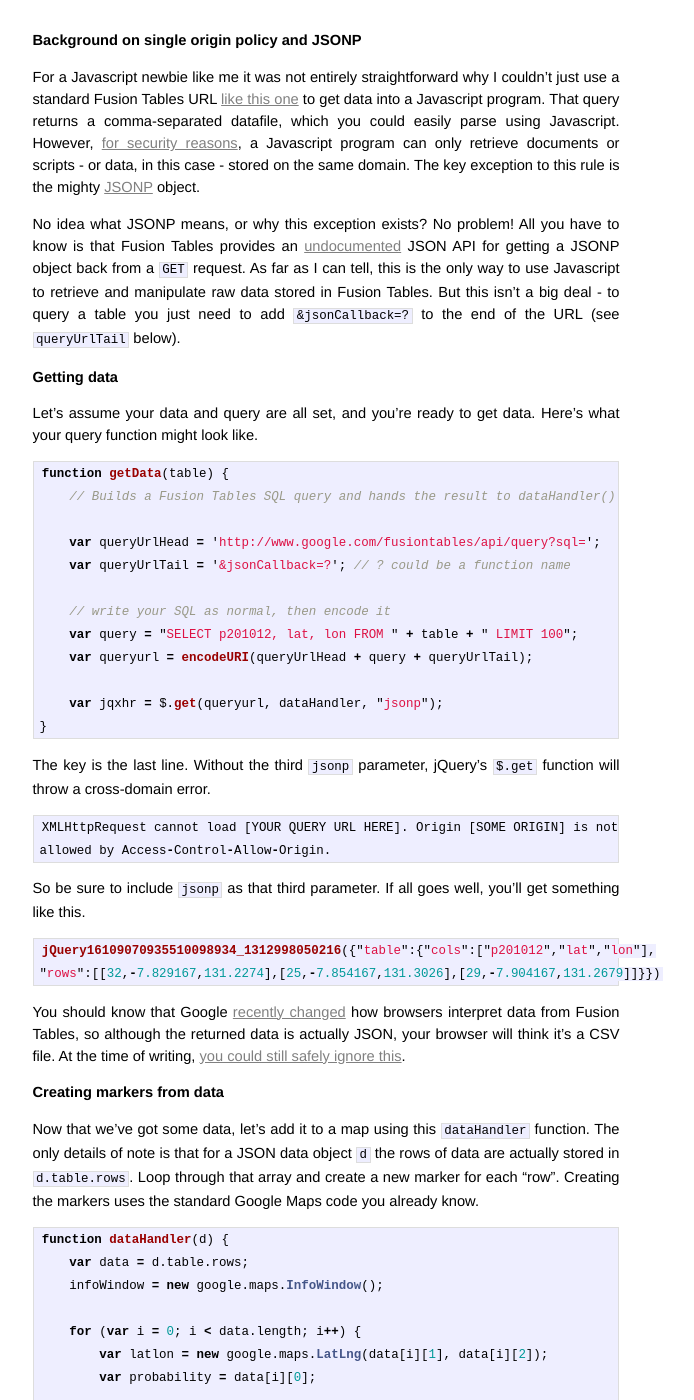
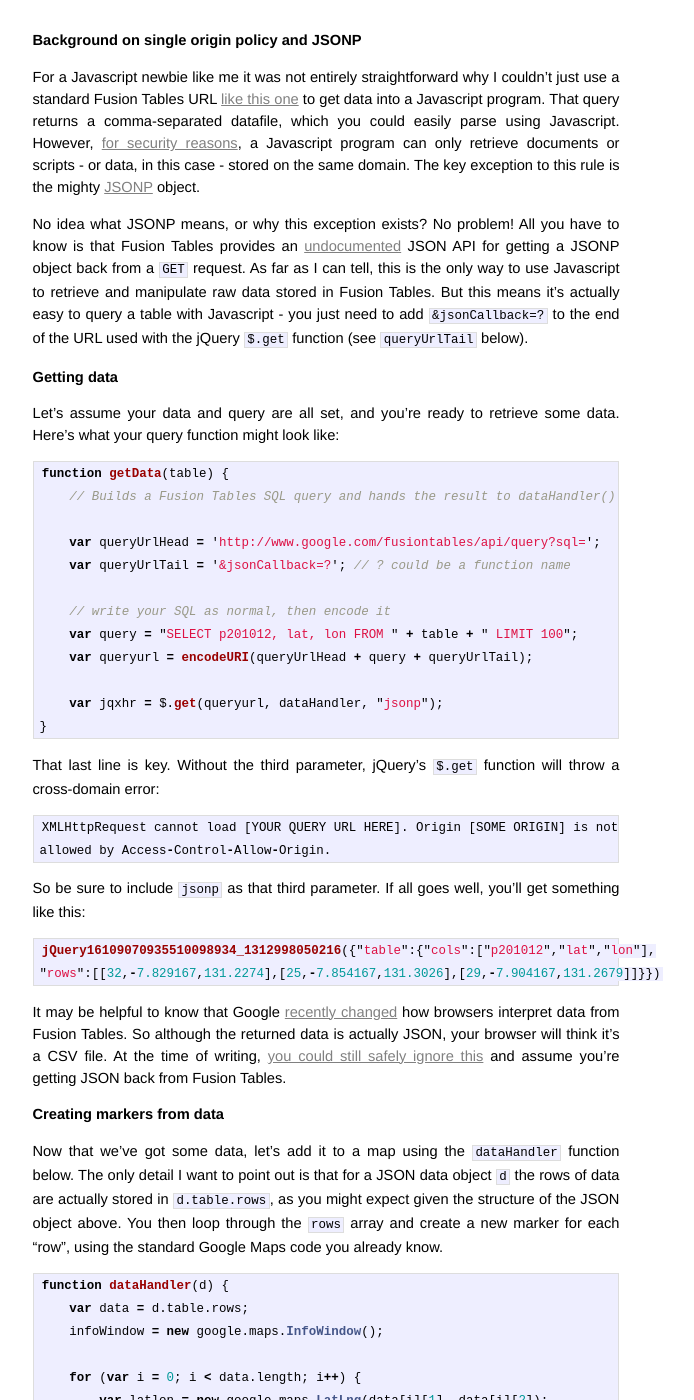
Before and after one commit to reddmetrics/reddmetrics.github.com, a Jekyll site: the page built from _posts/2011-08-10-fusion-tables-javascript-query-maps.md, in a window 1280 px wide and 1400 px high, scrolled down 852 px. Shown: the whole window, without its empty margins (314-1008 px from the left). Built offline with Jekyll 4.4.1, drawn with Linux system fonts in a browser that asks for light colours; Markdown is read by kramdown in place of the engine named in the settings; comment, search, counter and statistics services are not loaded; some of the changed text lies outside the part shown.

Commit message:
Edited for clarity, fixed a few typos.

```diff
--- a/_posts/2011-08-10-fusion-tables-javascript-query-maps.md
+++ b/_posts/2011-08-10-fusion-tables-javascript-query-maps.md
@@ -39,11 +39,11 @@ SELECT p201012, lat, lon FROM 1043910 LIMIT 100
 For a Javascript newbie like me it was not entirely straightforward why I couldn't just use a standard Fusion Tables URL [like this one](http://www.google.com/fusiontables/api/query?sql=SELECT%20p201012,%20lat,%20lon%20FROM%201043910%20LIMIT%20100) to get data into a Javascript program. That query returns a comma-separated datafile, which you could easily parse using Javascript. However, [for security reasons](http://en.wikipedia.org/wiki/Same_origin_policy), a Javascript program can only retrieve documents or scripts - or data, in this case - stored on the same domain. The key exception to this rule is the mighty [JSONP](http://en.wikipedia.org/wiki/JSONP) object.
 
 No idea what JSONP means, or why this exception exists? No problem! All you have to know is that Fusion Tables provides an [undocumented](https://groups.google.com/forum/#!topic/fusion-tables-users-group/TGDzExKymoI/discussion
-) JSON API for getting a JSONP object back from a <code>GET</code> request. As far as I can tell, this is the only way to use Javascript to retrieve and manipulate raw data stored in Fusion Tables. But this isn't a big deal - to query a table you just need to add <code>&jsonCallback=?</code> to the end of the URL (see <code>queryUrlTail</code> below).
+) JSON API for getting a JSONP object back from a <code>GET</code> request. As far as I can tell, this is the only way to use Javascript to retrieve and manipulate raw data stored in Fusion Tables. But this means it's actually easy to query a table with Javascript - you just need to add <code>&jsonCallback=?</code> to the end of the URL used with the jQuery <code>$.get</code> function (see <code>queryUrlTail</code> below).
 
 ###Getting data
 
-Let's assume your data and query are all set, and you're ready to get data. Here's what your query function might look like.
+Let's assume your data and query are all set, and you're ready to retrieve some data. Here's what your query function might look like:
 
 {% highlight javascript %}
 function getData(table) {
@@ -60,25 +60,25 @@ function getData(table) {
 }
 {% endhighlight %}
 
-The key is the last line. Without the third <code>jsonp</code> parameter, jQuery's <code>$.get</code> function will throw a cross-domain error.
+That last line is key. Without the third parameter, jQuery's <code>$.get</code> function will throw a cross-domain error:
 
 {% highlight javascript %}
 XMLHttpRequest cannot load [YOUR QUERY URL HERE]. Origin [SOME ORIGIN] is not
 allowed by Access-Control-Allow-Origin.
 {% endhighlight %}
 
-So be sure to include <code>jsonp</code> as that third parameter. If all goes well, you'll get something like this.
+So be sure to include <code>jsonp</code> as that third parameter. If all goes well, you'll get something like this:
 
 {% highlight javascript %}
 jQuery16109070935510098934_1312998050216({"table":{"cols":["p201012","lat","lon"],
 "rows":[[32,-7.829167,131.2274],[25,-7.854167,131.3026],[29,-7.904167,131.2679]]}})
 {% endhighlight %}
 
-You should know that Google [recently changed](http://groups.google.com/group/fusion-tables-users-group/browse_thread/thread/b909820434b5c191) how browsers interpret data from Fusion Tables, so although the returned data is actually JSON, your browser will think it's a CSV file. At the time of writing, [you could still safely ignore this](http://code.google.com/p/fusion-tables/issues/detail?id=118#c12).
+It may be helpful to know that Google [recently changed](http://groups.google.com/group/fusion-tables-users-group/browse_thread/thread/b909820434b5c191) how browsers interpret data from Fusion Tables. So although the returned data is actually JSON, your browser will think it's a CSV file. At the time of writing, [you could still safely ignore this](http://code.google.com/p/fusion-tables/issues/detail?id=118#c12) and assume you're getting JSON back from Fusion Tables.
 
 ###Creating markers from data
 
-Now that we've got some data, let's add it to a map using this <code>dataHandler</code> function. The only details of note is that for a JSON data object <code>d</code> the rows of data are actually stored in <code>d.table.rows</code>. Loop through that array and create a new marker for each "row". Creating the markers uses the standard Google Maps code you already know.
+Now that we've got some data, let's add it to a map using the <code>dataHandler</code> function below. The only detail I want to point out is that for a JSON data object <code>d</code> the rows of data are actually stored in <code>d.table.rows</code>, as you might expect given the structure of the JSON object above. You then loop through the <code>rows</code> array and create a new marker for each "row", using the standard Google Maps code you already know.
 
 {% highlight javascript %}
 function dataHandler(d) {
@@ -101,7 +101,7 @@ function dataHandler(d) {
 }
 {% endhighlight %}
 
-Note that I'm storing bits of data from the query inside the marker instance. Yes, you can add arbitrary attributes! These will be accessible to the infoWindow activated by the listener. This really comes in handy, as we'll see with <code>markerClick</code> below.
+Note that I'm storing bits of data from the query inside the marker instance. Yes, you can add arbitrary attributes to Javascript objects! Am I the only one who didn't know that? Anyway, these custom attributes will be accessible to the infoWindow object activated by the listener. This comes in handy if you need to build an infoWindow from scratch using data from your query:
 
 {% highlight javascript %}
 function markerClick(map, m, ifw) {
```
